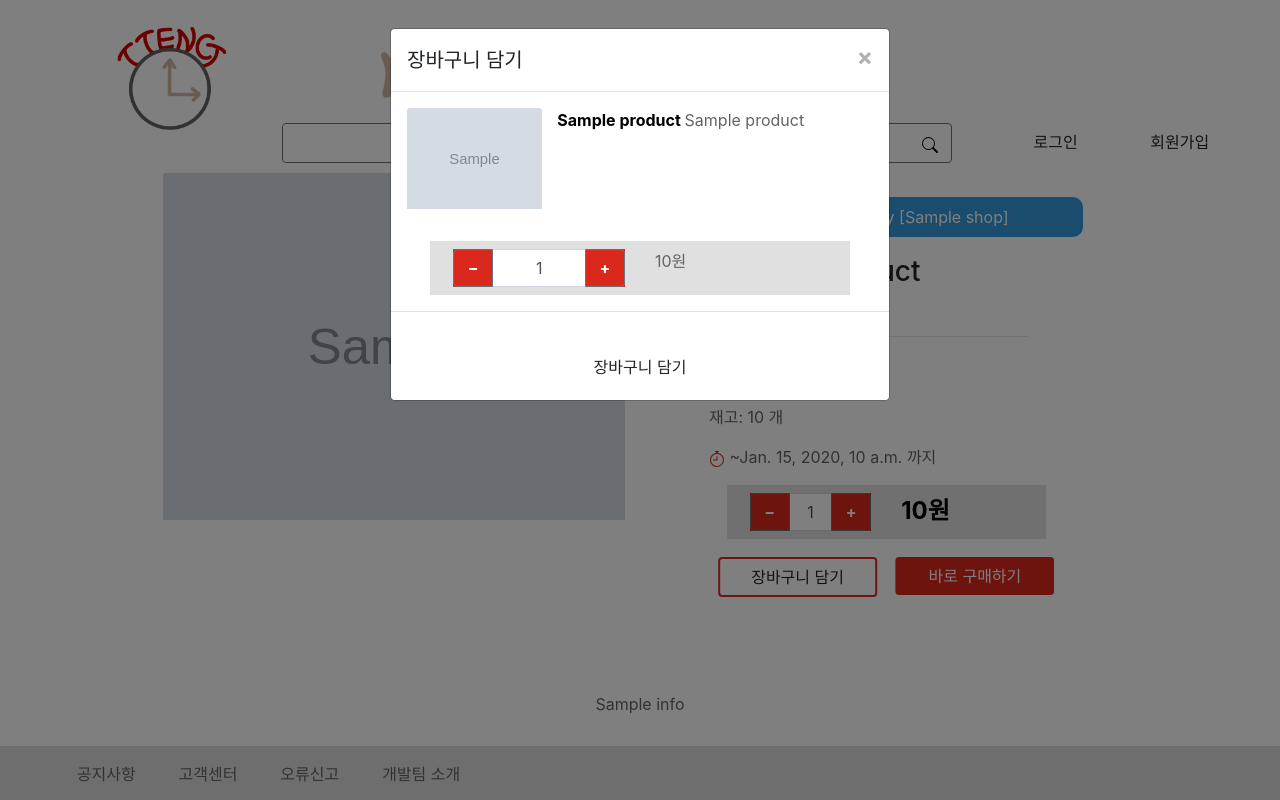
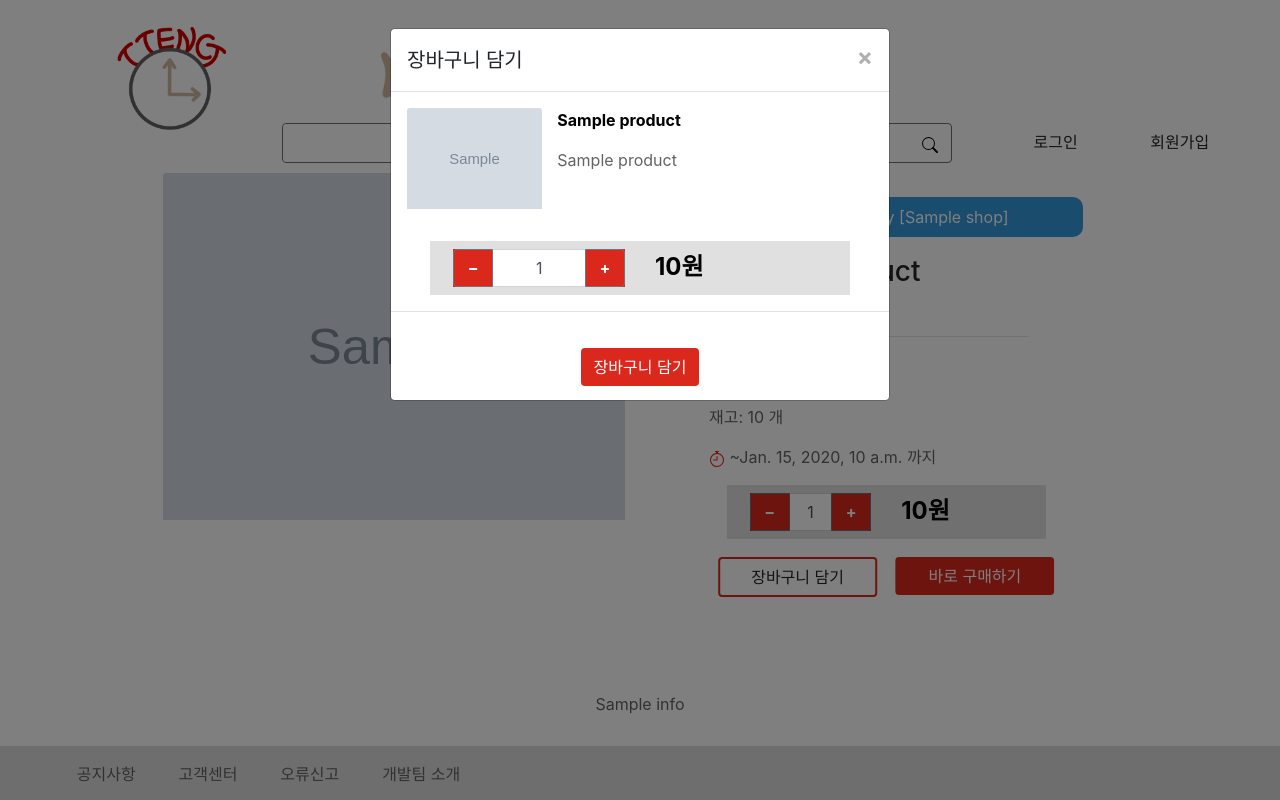
Before and after one commit to hyeoneedyou/lotteng, a Django app: template onSaleProduct/templates/show_on_sale_product_detail.html in a window 1280 px wide, after a click on "장바구니 담기". Run offline with Django 3.2, Linux system fonts and the light colour scheme; the template is opened without the code that fills it: most values are stand-ins (such as "Sample title", 1, 10 or a date in 2020); grey boxes marked "Sample" are stand-in pictures; some libraries are stand-ins or nearby versions.

Commit message:
feat: detail 페이지 숫자 3자리 구분 기호, 디자인 변경

```diff
--- a/onSaleProduct/templates/purchase_modal.html
+++ b/onSaleProduct/templates/purchase_modal.html
@@ -17,13 +17,11 @@
               {% endif %}
           </div>
           <div>
+            <p style="font-weight: bold; color: black;">
+                {{product.product.name}}
+            </p>
             <p>
-                    <span style="font-weight: bold; color: black;">
-                        {{product.product.name}}
-                    </span>
-                    <span>
                 {{product.product.sub_name}}
-                    </span>
             </p>
           </div>
         </div>
--- a/onSaleProduct/templates/show_on_sale_product_detail.html
+++ b/onSaleProduct/templates/show_on_sale_product_detail.html
@@ -69,7 +69,6 @@ Lotteng
               </div>
               <div class="col-6">
                 <span id="purchase-price">
-                  {{product.price}}원
                 </span>
               </div>
             </div>
@@ -111,6 +110,15 @@ Lotteng
 {% block script %}
 <script src="{% static 'assets/js/bootstrap-input-spinner.js'%}"></script>
 <script>
+
+  function numberWithCommas(x) {
+    return x.toString().replace(/\B(?=(\d{3})+(?!\d))/g, ",");
+  }
+
+  $("#product-original-price").html(numberWithCommas({{product.product.price}}));
+  $("#product-discount-price").html(numberWithCommas({{product.price}}));
+  $("#purchase-price").html(numberWithCommas({{product.price}})+"원");
+
   purchase_product_list = {
     {{product.id}} : {
       "company": "{{product.shop.company.name}}",
@@ -128,8 +136,8 @@ Lotteng
   $("#purchase-cnt").change(function () {
     var cnt = $("#purchase-cnt").val()
     $("#purchase-modal-cnt").val(cnt)
-    $("#purchase-modal-price").html(cnt * price + "원")
-    $("#purchase-price").html(cnt * price + "원")
+    $("#purchase-modal-price").html(numberWithCommas(cnt * price) + "원")
+    $("#purchase-price").html(numberWithCommas(cnt * price) + "원")
     purchase_product_list[{{product.id}}]["cnt"] = cnt;
     $("#request-data").val(JSON.stringify(purchase_product_list));
   });
@@ -137,8 +145,8 @@ Lotteng
   $("#purchase-modal-cnt").change(function () {
     var cnt = $("#purchase-modal-cnt").val()
     $("#purchase-cnt").val(cnt)
-    $("#purchase-price").html(cnt * price + "원")
-    $("#purchase-modal-price").html(cnt * price + "원")
+    $("#purchase-price").html(numberWithCommas(cnt * price) + "원")
+    $("#purchase-modal-price").html(numberWithCommas(cnt * price) + "원")
     purchase_product_list[{{product.id}}]["cnt"] = cnt;
     $("#request-data").val(JSON.stringify(purchase_product_list));
   });
@@ -164,12 +172,6 @@ Lotteng
         },
     });
 })
-  function numberWithCommas(x) {
-    return x.toString().replace(/\B(?=(\d{3})+(?!\d))/g, ",");
-  }
-
-  $("#product-original-price").html(numberWithCommas({{product.product.price}}));
-  $("#product-discount-price").html(numberWithCommas({{product.price}}));
 
 </script>
 
--- a/static/assets/css/productDetail.css
+++ b/static/assets/css/productDetail.css
@@ -54,6 +54,12 @@
     color: black;
 }
 
+#purchase-modal-price {
+    font-size: 1.5rem;
+    font-weight: bold;
+    color: black;
+}
+
 
 .input-group-prepend, .input-group-append  {
     background-color: #DA291C;
@@ -83,7 +89,12 @@
     text-align: center;
     width: 90%;
     border: 2px solid #DA291C;
+}
 
+#modal-shopping-cart-button {
+    text-align: center;
+    background-color: #DA291C;
+    color: white;
 }
 
 #direct-buy-button {
```
Lines whose indentation alone changed are shown as unchanged.
